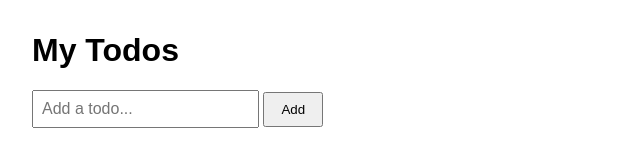
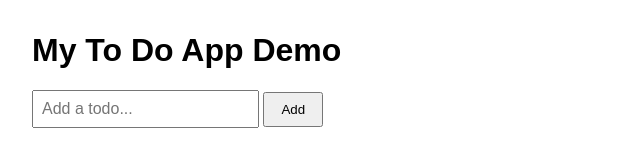
Before and after one commit to shaxeb92/ToDoApp, a website: page public/index.html in a window 1280 px wide. Shown: the whole page, without its empty margins (0-640 px from the left). Drawn offline with Linux system fonts and the light colour scheme; no server answers.

Commit message:
App name Changed

```diff
--- a/public/index.html
+++ b/public/index.html
@@ -11,7 +11,7 @@
   </style>
 </head>
 <body>
-  <h1>My Todos</h1>
+  <h1>My To Do App Demo</h1>
   <input type="text" id="todoInput" placeholder="Add a todo..." />
   <button onclick="addTodo()">Add</button>
   <ul id="todoList"></ul>
```
